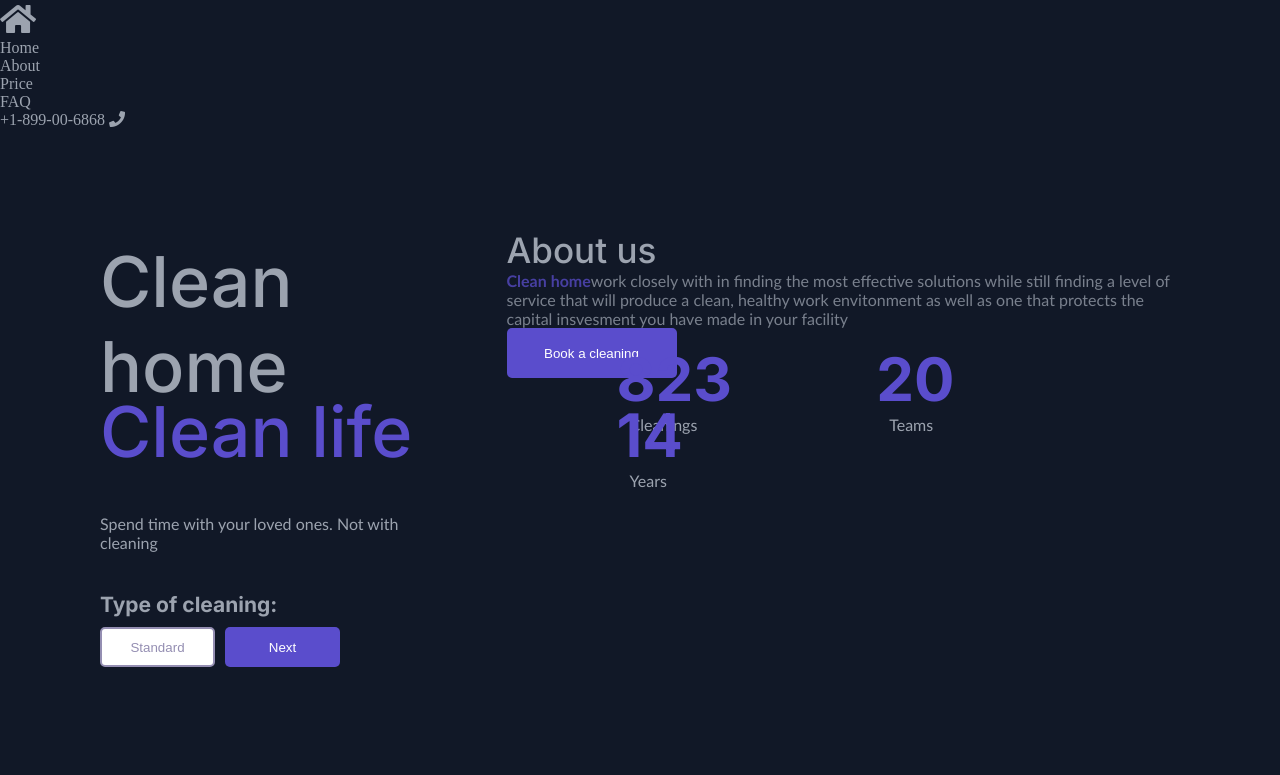
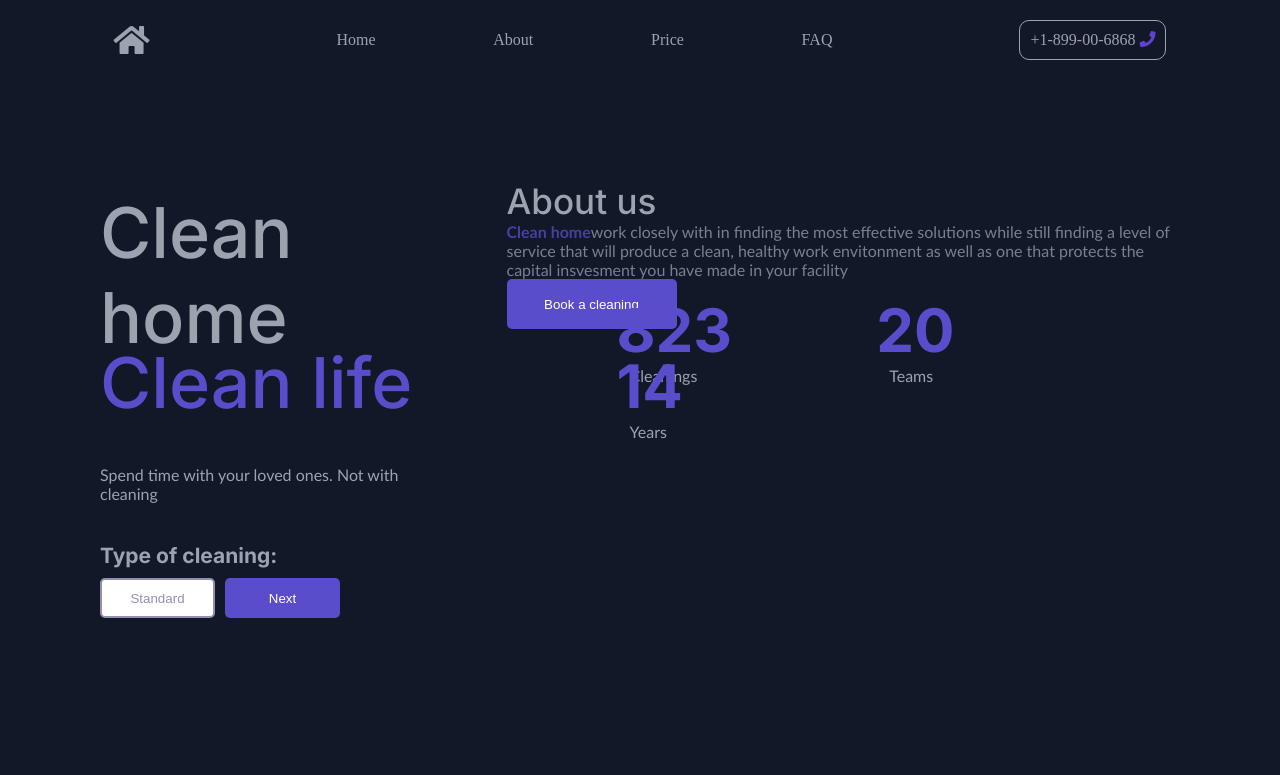
Before and after one commit to syafiqfadillah/vineyardClean, a website built with Vite: page index.html in a window 1280 px wide. Shown: the top 775 px of the page. Built offline with nearby package versions, Linux system fonts and the light colour scheme.

Commit message:
init navbar styling

```diff
--- a/index.html
+++ b/index.html
@@ -14,18 +14,18 @@
     />
   </head>
   <body>
-    <nav>
+    <nav class="nav">
       <h1>
         <i class="fas fa-home"></i>
       </h1>
-      <ul class="list-nav">
+      <ul class="nav-list">
         <li class="item"><a href="">Home</a></li>
         <li class="item"><a href="">About</a></li>
         <li class="item"><a href="">Price</a></li>
         <li class="item"><a href="">FAQ</a></li>
       </ul>
-      <div class="phone">
-        <span class="number-phone">+1-899-00-6868</span>
+      <div class="nav-phone">
+        <span class="nav-phone-number">+1-899-00-6868</span>
         <i class="fas fa-phone"></i>
       </div>
     </nav>
--- a/src/sass/components/_navbar.sass
+++ b/src/sass/components/_navbar.sass
@@ -0,0 +1,16 @@
+.nav
+  align-items: center
+  display: flex
+  justify-content: space-around
+  padding: 20px
+  &-list
+    align-items: center
+    display: flex
+    justify-content: space-between
+    width: 40%
+  &-phone
+    border: 1px solid color('text')
+    padding: 10px
+    border-radius: 10px
+    .fa-phone
+      color: color('primary')
```
